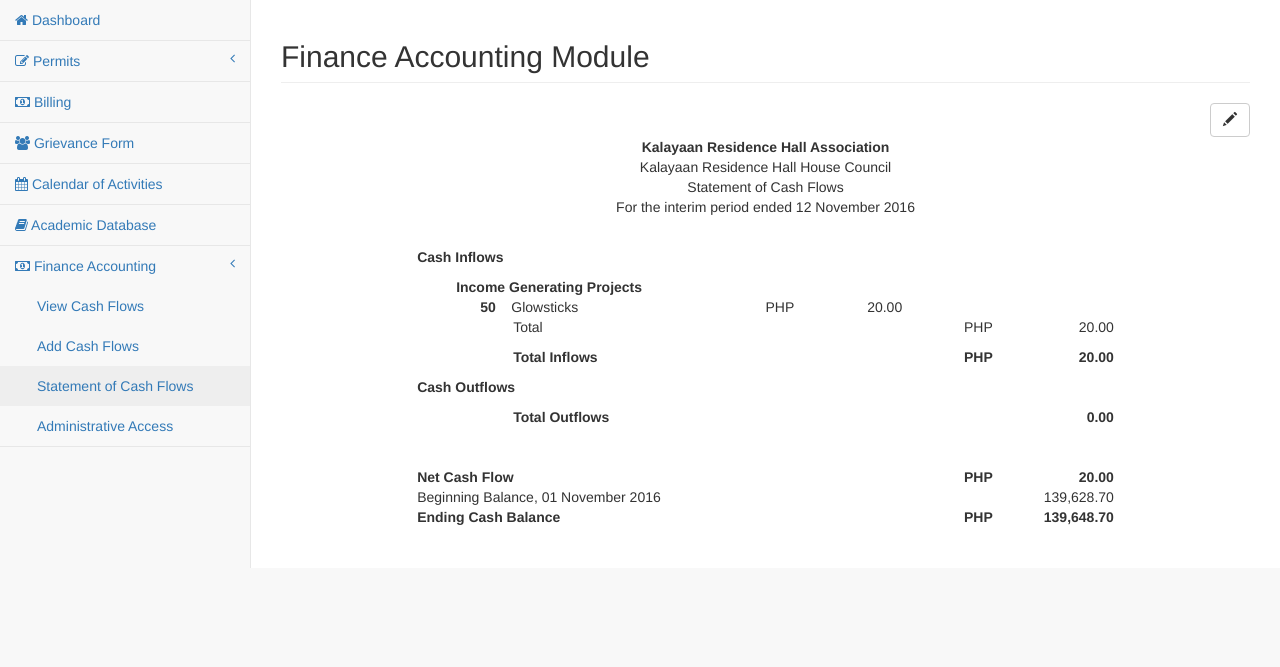
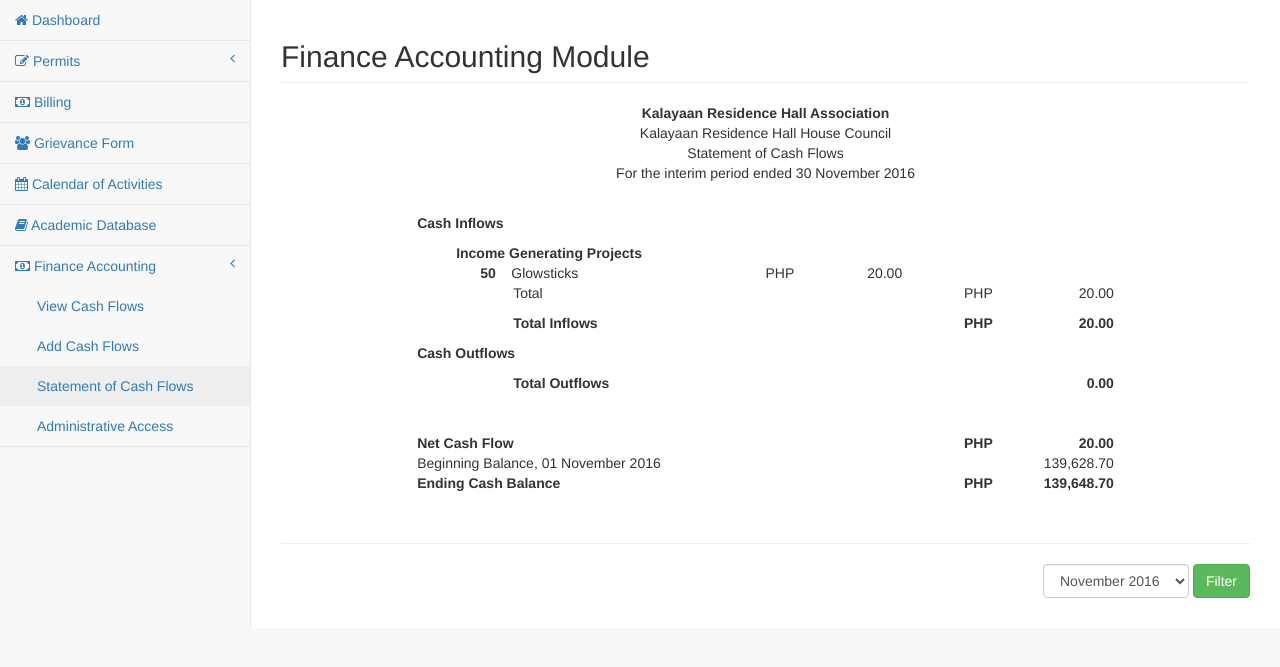
Before and after one commit to jrmanrique/ekalay-finance, a Django app: page /finance/statement/ in a window 1280 px wide. Shown: the part 51-718 px from the top of the page. Run offline with Django 3.2, Linux system fonts and the light colour scheme; a user stored in the database is signed in; data comes from the database, SQL or seed files in the repository; both versions use the stored data as it was after the commit; some libraries are stand-ins or nearby versions.

Commit message:
Refactor Statement filtering

```diff
--- a/finance/forms.py
+++ b/finance/forms.py
@@ -125,29 +125,18 @@ class ChartOfAccountsForm(forms.ModelForm):
         )
 
 
-class StatementForm(forms.Form):
-    from_date = forms.DateField(initial=functions.from_date, widget=forms.DateInput(attrs={'type': 'date'}))
-    to_date = forms.DateField(initial=functions.to_date, widget=forms.DateInput(attrs={'type': 'date'}))
+class StatementFilterForm(forms.Form):
+    month = forms.ChoiceField(initial=functions.choice, choices=functions.list_months)
 
     def __init__(self, *args, **kwargs):
-        super(StatementForm, self).__init__(*args, **kwargs)
+        super(StatementFilterForm, self).__init__(*args, **kwargs)
         self.helper = FormHelper()
 
         self.helper.form_action = 'statement'
-        self.helper.form_class = 'form-horizontal'
+        self.helper.form_class = 'form-inline'
         self.helper.form_method = 'post'
         self.helper.form_show_labels = False
-        self.helper.label_class = 'col-lg-0'
-        self.helper.field_class = 'col-lg-12'
         self.helper.layout = Layout(
-            Fieldset(
-                '',
-                PrependedText('from_date', 'From'),
-                PrependedText('to_date', 'To'),
-            ),
-            FormActions(
-                Submit('', 'Filter', css_class='btn btn-success'),
-                Reset('reset', 'Reset', css_class="btn btn-default"),
-                HTML("<button type=\"button\" class=\"btn btn-default\" data-dismiss=\"modal\">Close</button>"),
-            )
+            'month',
+            Submit('', 'Filter', css_class='btn btn-success'),
         )
--- a/finance/functions.py
+++ b/finance/functions.py
@@ -1,4 +1,5 @@
-from datetime import datetime
+from calendar import monthrange
+from datetime import date, datetime
 from decimal import *
 
 from django.contrib.auth.models import Group
@@ -12,16 +13,17 @@ from .models import AccountTypes, CashInflow, CashOutflow, ChartOfAccounts
 # Global Variables
 
 
-now = datetime.now()  # Defines current datetime. Do not change.
-from_date = datetime.strftime(now, "%Y-%m-01")
-to_date = datetime.strftime(now, "%Y-%m-%d")  # Default to_date if not set. Format: YYYY-MM-DD.
+num = 32
+in_bank = 99510.20  # Currently not in use.
 balance = 124795.70  # Starting balance from implementation (2016-10-01).
 
-filtered = True  # If True, shows Statement data from from_date to to_date.
-test_mode = False  # Shows test values in Summary tab.
+filtered = True  # If True, shows Statement tab data from from_date to to_date.
+test_mode = True  # If True, shows test values in Summary tab.
 
-num = 32
-in_bank = 99510.20  # Currently not in use.
+now = datetime.now()  # Defines current datetime. Do not change.
+choice = now  # Defines filter choice in Statement tab.
+from_date = date(choice.year, choice.month, 1).strftime("%Y-%m-%d")
+to_date = date(choice.year, choice.month, monthrange(choice.year, choice.month)[1]).strftime("%Y-%m-%d")
 
 
 # Methods
@@ -31,13 +33,15 @@ def statement_filter(request):
     " Set filters for Statement "
     global from_date
     global to_date
+    global choice
     if request.method == "POST":
-        form = forms.StatementForm(request.POST)
-        from_date = form.data['from_date']
-        to_date = form.data['to_date']
+        form = forms.StatementFilterForm(request.POST)
+        choice = form.data['month']
+        from_date = datetime.strptime(choice, "%Y-%m-%d")
+        to_date = datetime.strptime(choice, "%Y-%m-%d").replace(day=monthrange(from_date.year, from_date.month)[1])
     else:
-        form = forms.StatementForm()
-    return form, from_date, to_date
+        form = forms.StatementFilterForm()
+    return form, choice, from_date, to_date
 
 
 def parse_date(iso_date):
@@ -211,6 +215,26 @@ def list_types():
     return type_list
 
 
+def list_months():
+    " List months with cash flows "
+    month_list = []
+    for month in CashInflow.objects.dates('date', 'month'):
+        month_item = []
+        month_item.append(month)
+        month_item.append(month.strftime("%B %Y"))
+        month_item_tuple = tuple(month_item)
+        month_list.append(month_item_tuple)
+    for month in CashOutflow.objects.dates('date', 'month'):
+        month_item = []
+        month_item.append(month)
+        month_item.append(month.strftime("%B %Y"))
+        month_item_tuple = tuple(month_item)
+        month_list.append(month_item_tuple)
+    seq = list(set(month_list))
+    seen = set()
+    return [x for x in seq if x not in seen and not seen.add(x)]
+
+
 def test_function():
     " Test your function "
     prev_inflow = CashInflow.objects.filter(date__lte=from_date).aggregate(Sum('amount'))
--- a/finance/templates/finance/statement.html
+++ b/finance/templates/finance/statement.html
@@ -10,37 +10,6 @@
 {% block body %}
 
 {% with net_flow=total_inflow|sub:total_outflow ending_cash=balance|addition:total_inflow|sub:total_outflow%}
-
-<div class="row text-right">
-  <a data-toggle="modal" data-target="#statementModal" data-toggle="tooltip" data-placement="bottom" title="Filter" class="btn btn-default"
-    role="button">
-    <span class="glyphicon glyphicon-pencil" aria-hidden="true"></span></a>
-  <div class="modal fade" id="statementModal" tabindex="-1" role="dialog" aria-labelledby="#statementModalLabel" aria-hidden="true">
-    <div class="modal-dialog">
-      <div class="modal-content">
-        <div class="modal-header">
-          <button type="button" class="close" data-dismiss="modal" aria-hidden="true">&times;</button>
-          <h4 class="modal-title text-left" id="statementModalLabel">Filter</h4>
-        </div>
-        <div class="modal-body text-left">
-          {% crispy form %}
-        </div>
-        <!-- <div class="modal-footer">
-          <button type="button" class="btn btn-default" data-dismiss="modal">Close</button>
-        </div> -->
-      </div>
-      <!-- /.modal-content -->
-    </div>
-    <!-- /.modal-dialog -->
-  </div>
-  <!-- /.modal -->
-</div>
-
-{% comment %}
-<div class="row text-right">
-  <a href='{% url ' toggle-monthed ' %}' class="btn btn-default" role="button">{% if monthed %} All View {% else %} Month View {% endif %}</a>
-</div>
-{% endcomment %}
 
 <div class="col-sm-9 center-block" style="float:none;">
 
@@ -136,19 +105,19 @@
       {% else %}
         {{ balance|intcomma }}
       {% endif %}
-      </div>
+    </div>
   </div>
 
   <div class="row"><b>
-          <div class="col-sm-9"><b>Ending Cash Balance</b></div>
-  <div class="col-sm-1 text-right"> PHP </div>
-  <div class="col-sm-2 text-right">
+    <div class="col-sm-9"><b>Ending Cash Balance</b></div>
+    <div class="col-sm-1 text-right"> PHP </div>
+    <div class="col-sm-2 text-right">
       {% if ending_cash < 0 %}
         ({{ ending_cash|abs|intcomma }})
       {% else %}
         {{ ending_cash|intcomma }}
       {% endif %}
-      </div>
+    </div>
   </b></div>
 
   <div class="row panel-body"></div>
@@ -180,6 +149,14 @@
 
 </div>
 
+<hr>
+
+<div class="text-right">
+  {% crispy form %}
+</div>
+
+<div class="row panel-body"></div>
+
 {% endwith %}
 
 {% endblock %}
--- a/finance/views.py
+++ b/finance/views.py
@@ -1,5 +1,3 @@
-from calendar import month_name, monthrange  # Currently unused.
-
 from django.contrib import messages
 from django.contrib.auth.decorators import user_passes_test
 from django.shortcuts import get_object_or_404, redirect, render
@@ -8,7 +6,7 @@ from django.utils.decorators import method_decorator
 from django.views.generic.base import TemplateView
 from django.views.generic.edit import CreateView, DeleteView, UpdateView
 
-from .forms import CashInflowForm, CashOutflowForm, ChartOfAccountsForm, StatementForm
+from .forms import CashInflowForm, CashOutflowForm, ChartOfAccountsForm, StatementFilterForm
 from .functions import *
 from .models import AccountTypes, CashInflow, CashOutflow, ChartOfAccounts
 
@@ -27,22 +25,24 @@ def index(request):
         'total_title': sum_refnum_net(num),
         'type': get_type(num),
         'total_type': sum_type_net(get_type(num)),
-        'test': from_date,
+        'test': list_months(),
     }
     return render(request, 'finance/index.html', context)
 
 
 @user_passes_test(is_council)
 def statement(request):
-    form, from_date, to_date = statement_filter(request)
+    form, month, from_date, to_date = statement_filter(request)
     context = {
         'total_inflow': sum_flow(CashInflow),
         'total_outflow': sum_flow(CashOutflow),
         'list_accounts': list_accounts(),
         'list_types': list_types(),
+        'list_months': list_months(),
         'balance': get_balance(),
         'in_bank': Decimal(in_bank).quantize(Decimal('.01')),
         'form': form,
+        'month': month,
         'from': parse_date(from_date),
         'to': parse_date(to_date),
     }
```
Also changed, not shown: db.sqlite3.
